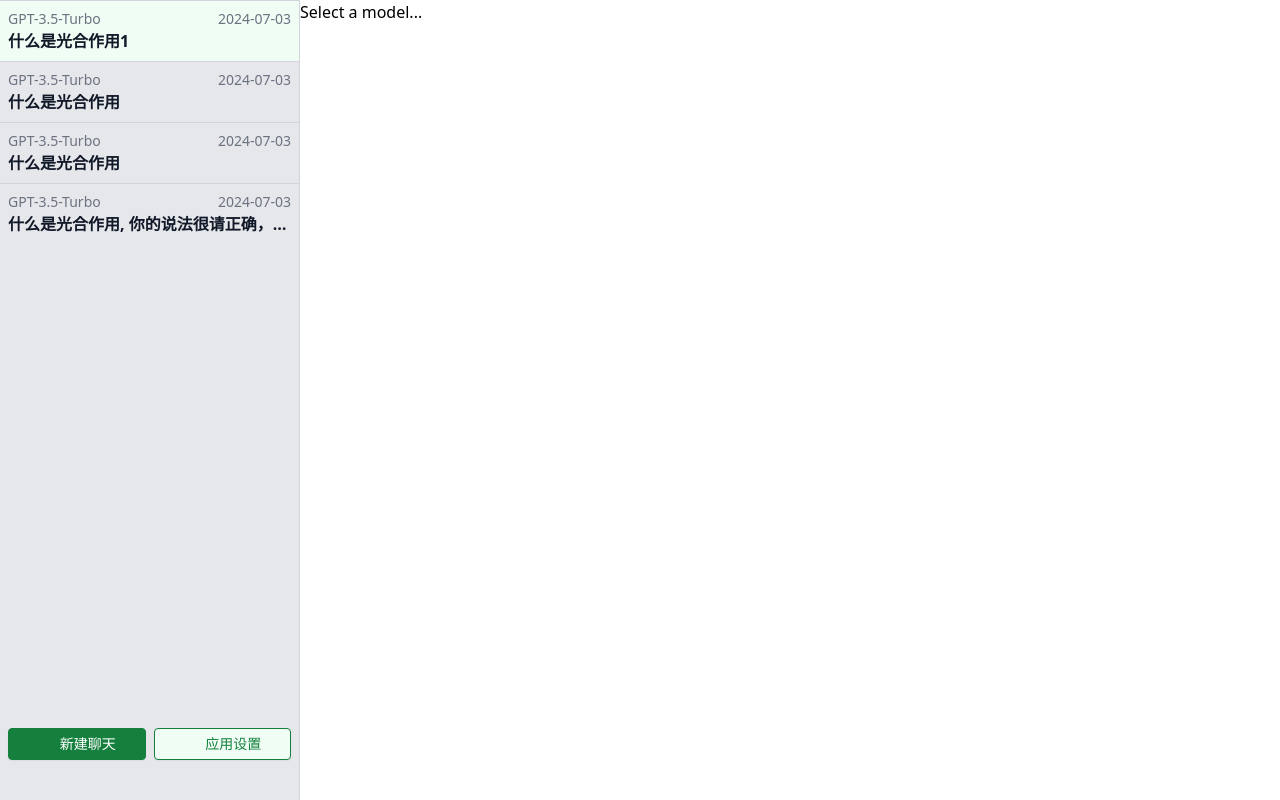
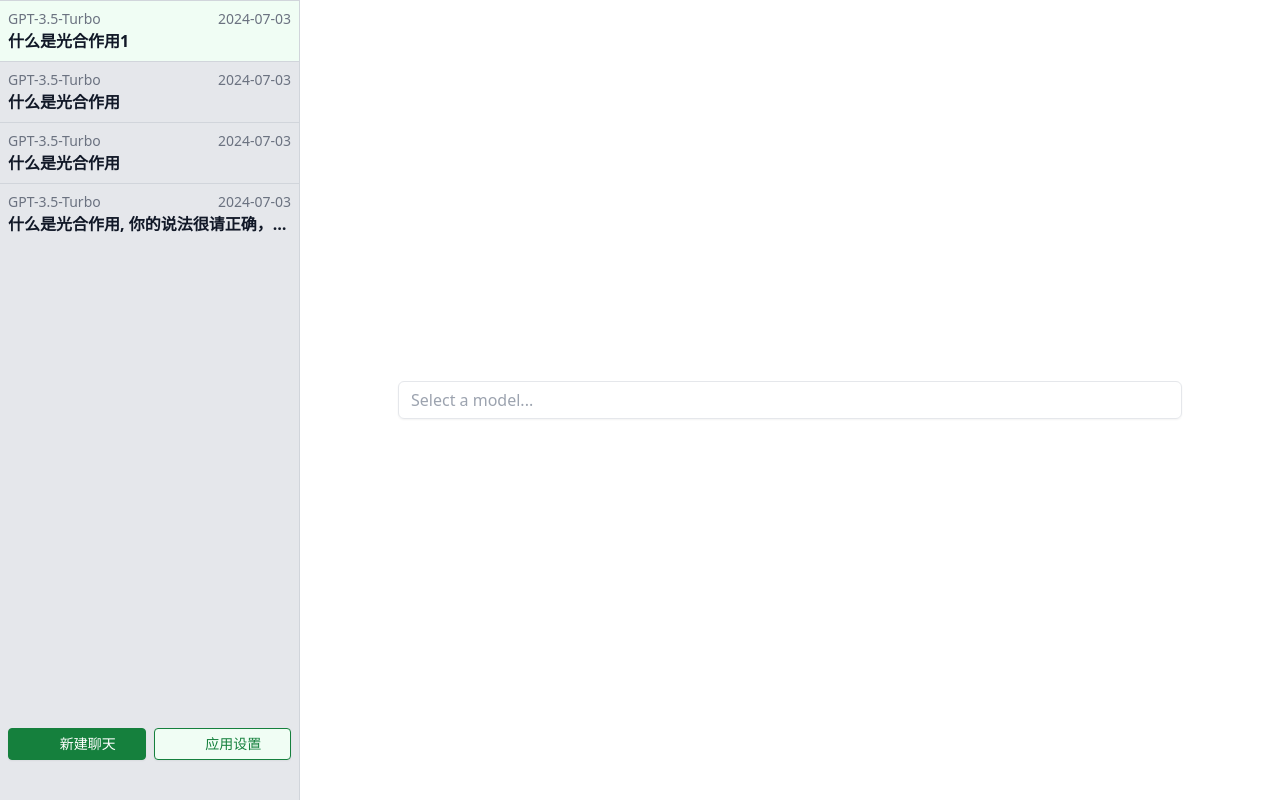
Before and after one commit to marlonchiu/imooc-vchat, a Vue app: page / in a window 1280 px wide. Built offline with nearby package versions, Linux system fonts and the light colour scheme; some icons are missing.

Commit message:
✨ feat: 6-9 ProviderList第二部分

```diff
--- a/src/App.vue
+++ b/src/App.vue
@@ -19,8 +19,10 @@
         </button>
       </div>
     </div>
-    <div class="h-full flex-1">
-      <ProviderSelect :items="providers" />
+    <div class="h-full flex-1 flex items-center">
+      <div class="w-[80%] mx-auto">
+        <ProviderSelect :items="providers" />
+      </div>
     </div>
   </div>
 </template>
@@ -72,7 +74,8 @@
     name: '文心一言',
     desc: '文心一言 百度出品的大模型',
     models: ['ERNIE-4.0-8K', 'ERNIE-3.5-8K', 'ERNIE-Speed-8K'],
-    avatar: 'https://qph.cf2.poecdn.net/main-thumb-pb-3004-50-jougqzjtwfqfyqprxbdwofvnwattmtrg.jpeg',
+    // avatar: 'https://qph.cf2.poecdn.net/main-thumb-pb-3004-50-jougqzjtwfqfyqprxbdwofvnwattmtrg.jpeg',
+    avatar: 'https://img.alicdn.com/imgextra/i4/O1CN01Slt9qq1Q0CmLAG9MK_!!6000000001913-55-tps-32-32.svg',
     createdAt: '2024-07-03',
     updatedAt: '2024-07-03'
   },
@@ -82,7 +85,8 @@
     desc: '通义千问',
     // https://help.aliyun.com/zh/dashscope/developer-reference/api-details?spm=a2c4g.11186623.0.0.5bf41507xgULX5#b148acc634pfc
     models: ['qwen-turbo', 'qwen-plus', 'qwen-max'],
-    avatar: 'https://qph.cf2.poecdn.net/main-thumb-pb-3004-50-jougqzjtwfqfyqprxbdwofvnwattmtrg.jpeg',
+    // avatar: 'https://qph.cf2.poecdn.net/main-thumb-pb-3004-50-jougqzjtwfqfyqprxbdwofvnwattmtrg.jpeg',
+    avatar: 'https://img.alicdn.com/imgextra/i4/O1CN01Slt9qq1Q0CmLAG9MK_!!6000000001913-55-tps-32-32.svg',
     createdAt: '2024-07-03',
     updatedAt: '2024-07-03'
   }
--- a/src/components/ProviderSelect.vue
+++ b/src/components/ProviderSelect.vue
@@ -1,19 +1,30 @@
 <template>
   <div class="provider-select">
     <SelectRoot>
-      <SelectTrigger>
+      <SelectTrigger
+        class="flex w-full items-center justify-between rounded-md py-1.5 px-3 shadow-sm border outline-none data-[placeholder]:text-gray-400"
+      >
         <SelectValue placeholder="Select a model..." />
+        <Icon icon="radix-icons:chevron-down" class="h-5 w-5" />
       </SelectTrigger>
       <SelectPortal>
-        <SelectContent>
-          <SelectViewport>
+        <SelectContent class="bg-white rounded-md shadow-md z-[100] border">
+          <SelectViewport class="p-2">
             <div v-for="(provider, index) in items">
-              <SelectLabel>
-                <img :src="provider.avatar" :alt="provider.name" />
+              <SelectLabel class="flex items-center px-6 h-7 text-gray-500">
+                <img :src="provider.avatar" :alt="provider.name" class="h-5 w-5 mr-2 rounded" />
                 {{ provider.name }}
               </SelectLabel>
               <SelectGroup>
-                <SelectItem v-for="(model, index) in provider.models" :key="index" :value="model">
+                <SelectItem
+                  v-for="(model, index) in provider.models"
+                  :key="index"
+                  :value="model"
+                  class="outline-none rounded flex items-center h-7 px-6 relative text-green-700 cursor-pointer data-[highlighted]:bg-green-700 data-[highlighted]:text-white"
+                >
+                  <SelectItemIndicator class="absolute left-2 w-6">
+                    <Icon icon="radix-icons:check" />
+                  </SelectItemIndicator>
                   <SelectItemText>{{ model }}</SelectItemText>
                 </SelectItem>
               </SelectGroup>
@@ -29,6 +40,7 @@
 <script lang="ts" setup>
 defineOptions({ name: 'ProviderSelect' })
 
+import { Icon } from '@iconify/vue'
 import {
   SelectContent,
   SelectGroup,
```
